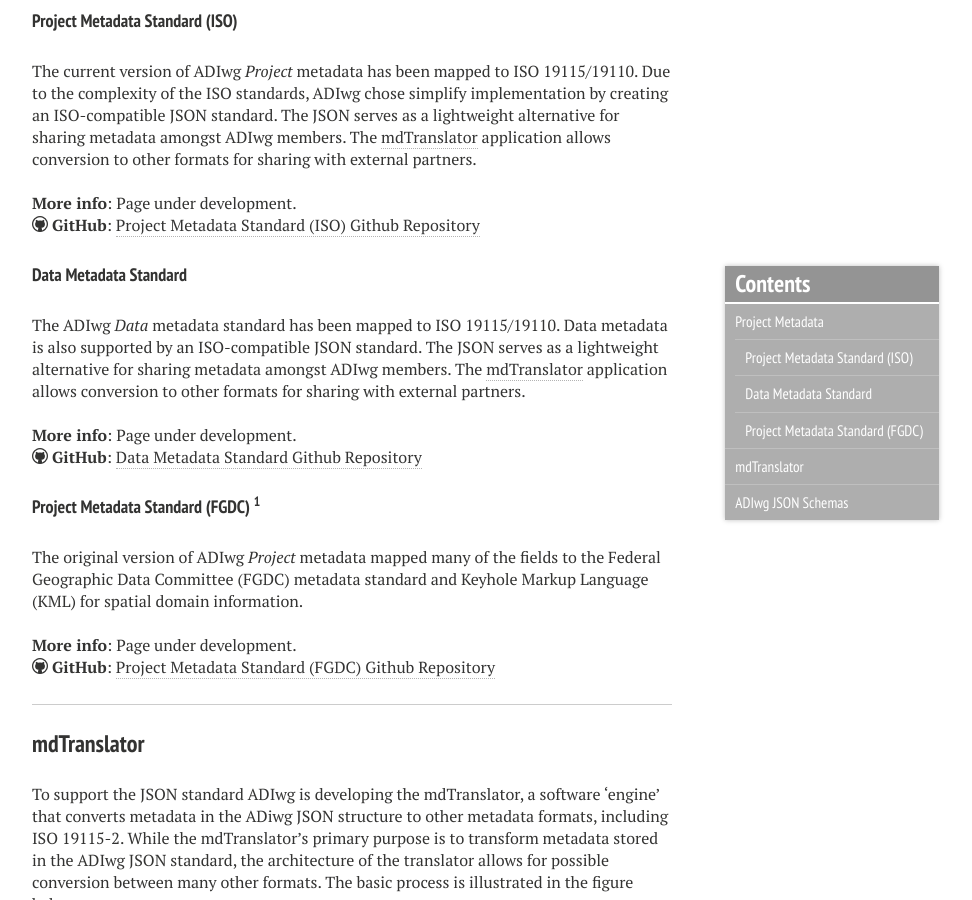
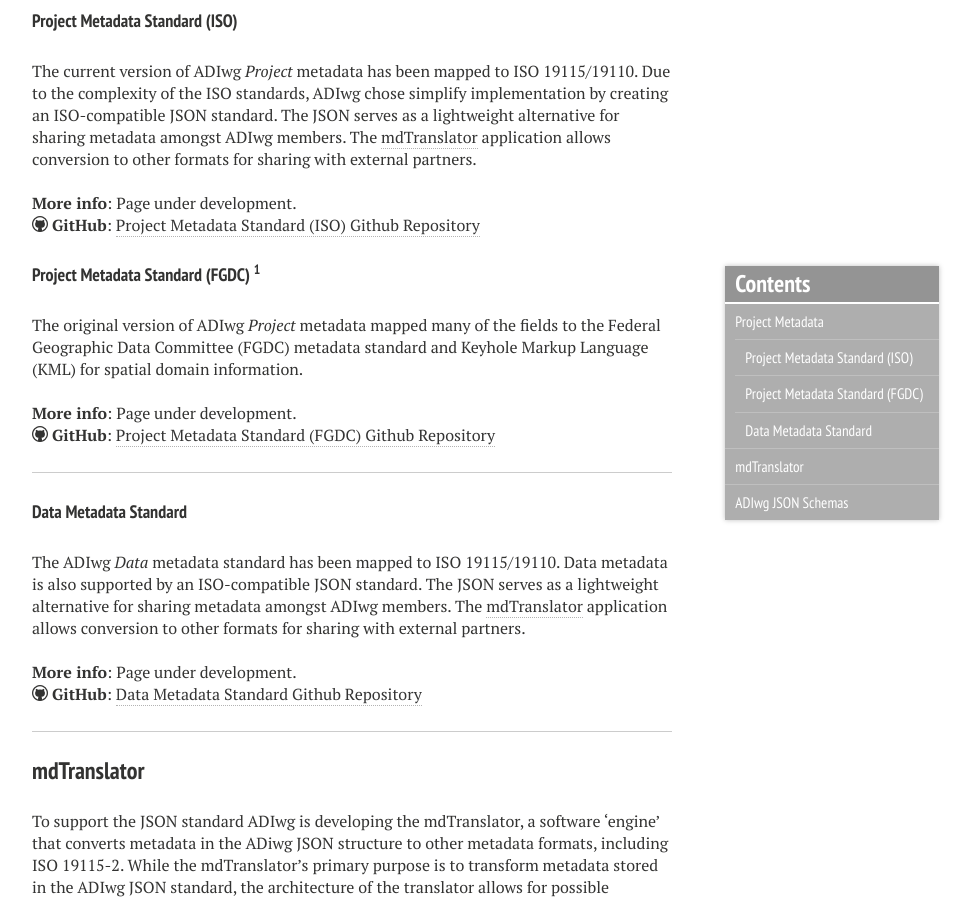
Before and after one commit to adiwg/adiwg.github.io, a Jekyll site: the page built from projects.md, in a window 1280 px wide and 900 px high, scrolled down 630 px. Shown: the whole window, without its empty margins (288-1260 px from the left). Built offline with Jekyll 4.4.1, drawn with Linux system fonts in a browser that asks for light colours; nearby versions of some CDN libraries; some of the changed lines change nothing that is shown.

Commit message:
Update projects.md

```diff
--- a/projects.md
+++ b/projects.md
@@ -34,13 +34,6 @@ The current version of ADIwg *Project* metadata has been mapped to ISO 19115/191
 **More info**: Page under development.\\
 <i class="icon-github"> </i> **GitHub**: [Project Metadata Standard (ISO) Github Repository](https://github.com/adiwg/project-metadata-iso)
 
-####Data Metadata Standard
-
-The ADIwg *Data* metadata standard has been mapped to ISO 19115/19110. Data metadata is also supported by an ISO-compatible JSON standard. The JSON serves as a lightweight alternative for sharing metadata amongst ADIwg members. The [mdTranslator](#mdtranslator) application allows conversion to other formats for sharing with external partners.\\
-\\
-**More info**: Page under development.\\
-<i class="icon-github"> </i> **GitHub**: [Data Metadata Standard Github Repository](https://github.com/adiwg/data-metadata)
-
 ####Project Metadata Standard (FGDC) [^inactive]
 
 The original version of ADIwg *Project* metadata mapped many of the fields to the Federal Geographic Data Committee (FGDC) metadata standard and Keyhole Markup Language (KML) for spatial domain information.\\
@@ -49,6 +42,15 @@ The original version of ADIwg *Project* metadata mapped many of the fields to th
 <i class="icon-github"> </i> **GitHub**: [Project Metadata Standard (FGDC) Github Repository](https://github.com/adiwg/project-metadata-fgdc)
 
 [^inactive]: This project has been deprecated in favor of the [ISO-based](#project-metadata-standard-iso) metadata standard.
+
+***
+
+####Data Metadata Standard
+
+The ADIwg *Data* metadata standard has been mapped to ISO 19115/19110. Data metadata is also supported by an ISO-compatible JSON standard. The JSON serves as a lightweight alternative for sharing metadata amongst ADIwg members. The [mdTranslator](#mdtranslator) application allows conversion to other formats for sharing with external partners.\\
+\\
+**More info**: Page under development.\\
+<i class="icon-github"> </i> **GitHub**: [Data Metadata Standard Github Repository](https://github.com/adiwg/data-metadata)
 
 ***
 
```
